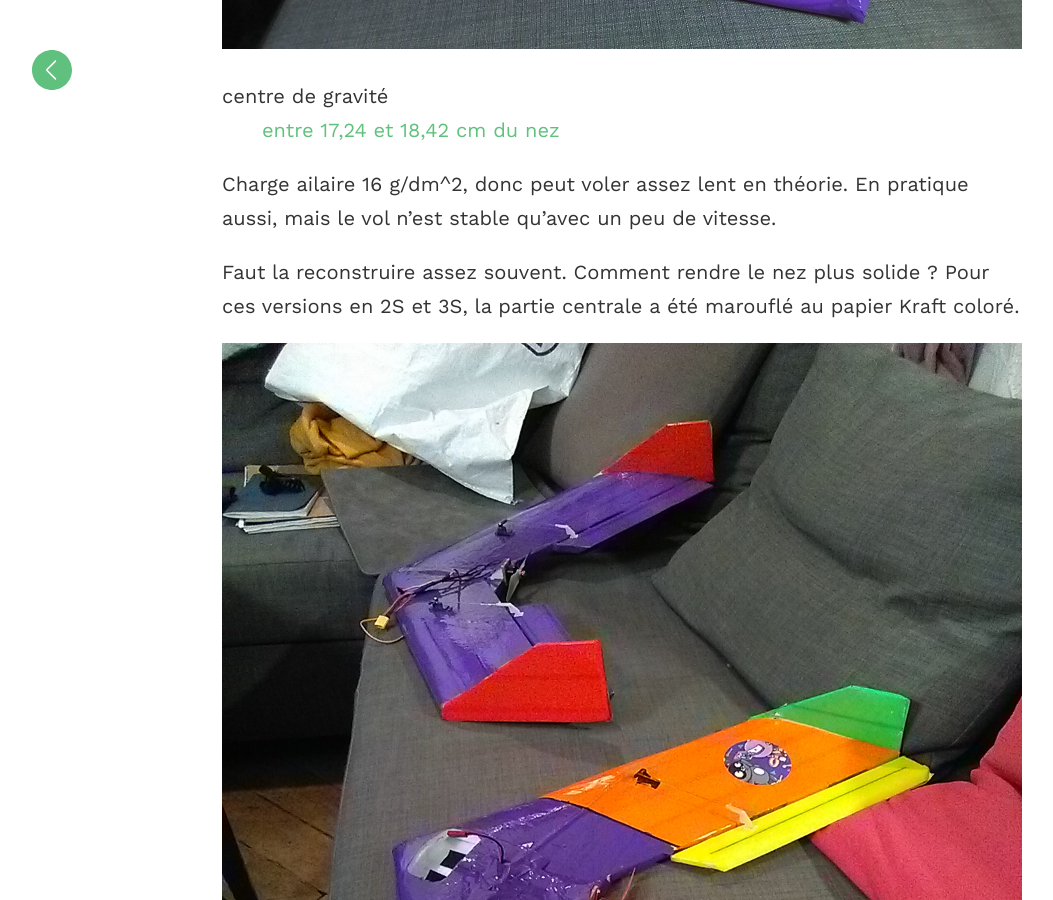
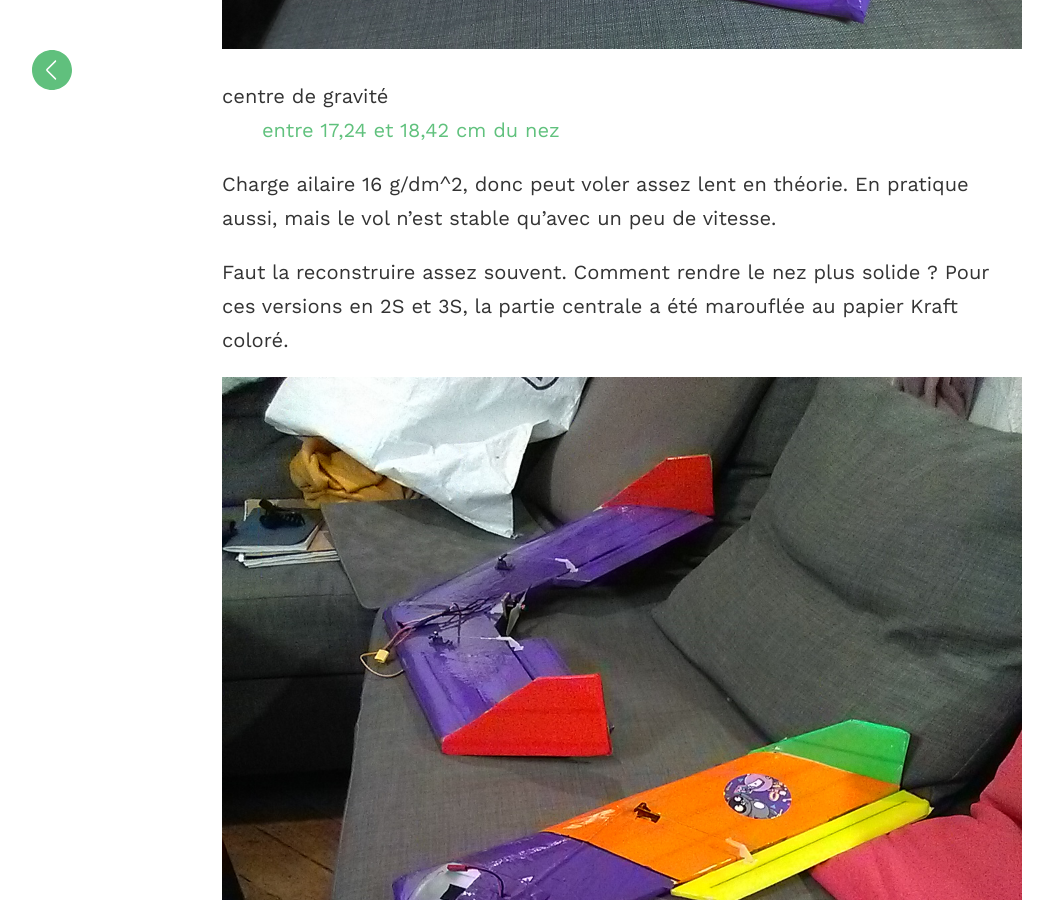
Before and after one commit to xtof-durr/xtof-durr.github.io, a Jekyll site: the page built from rcplane/flying-wing-numavig/index.md, in a window 1280 px wide and 900 px high, scrolled down 3434 px. Shown: the whole window, without its empty margins (18-1071 px from the left). Built offline with Jekyll 4.4.1, drawn with Linux system fonts in a browser that asks for light colours; our own code applies the rules of GitHub Pages for plain Markdown files.

Commit message:
typos JPG -jpg

```diff
--- a/rcplane/flying-wing-numavig/index.md
+++ b/rcplane/flying-wing-numavig/index.md
@@ -71,7 +71,7 @@ centre de gravité
 
 Charge ailaire 16 g/dm^2, donc peut voler assez lent en théorie.  En pratique aussi, mais le vol n'est stable qu'avec un peu de vitesse.
 
-Faut la reconstruire assez souvent. Comment rendre le nez plus solide ? Pour ces versions en 2S et 3S, la partie centrale a été marouflé au papier Kraft coloré.
+Faut la reconstruire assez souvent. Comment rendre le nez plus solide ? Pour ces versions en 2S et 3S, la partie centrale a été marouflée au papier Kraft coloré.
 
 ![](aile-numavig-2+3S-haut.jpg)
 
```
Also changed, not shown: rcplane/small_slowly/index.md (+3 -3 lines).
